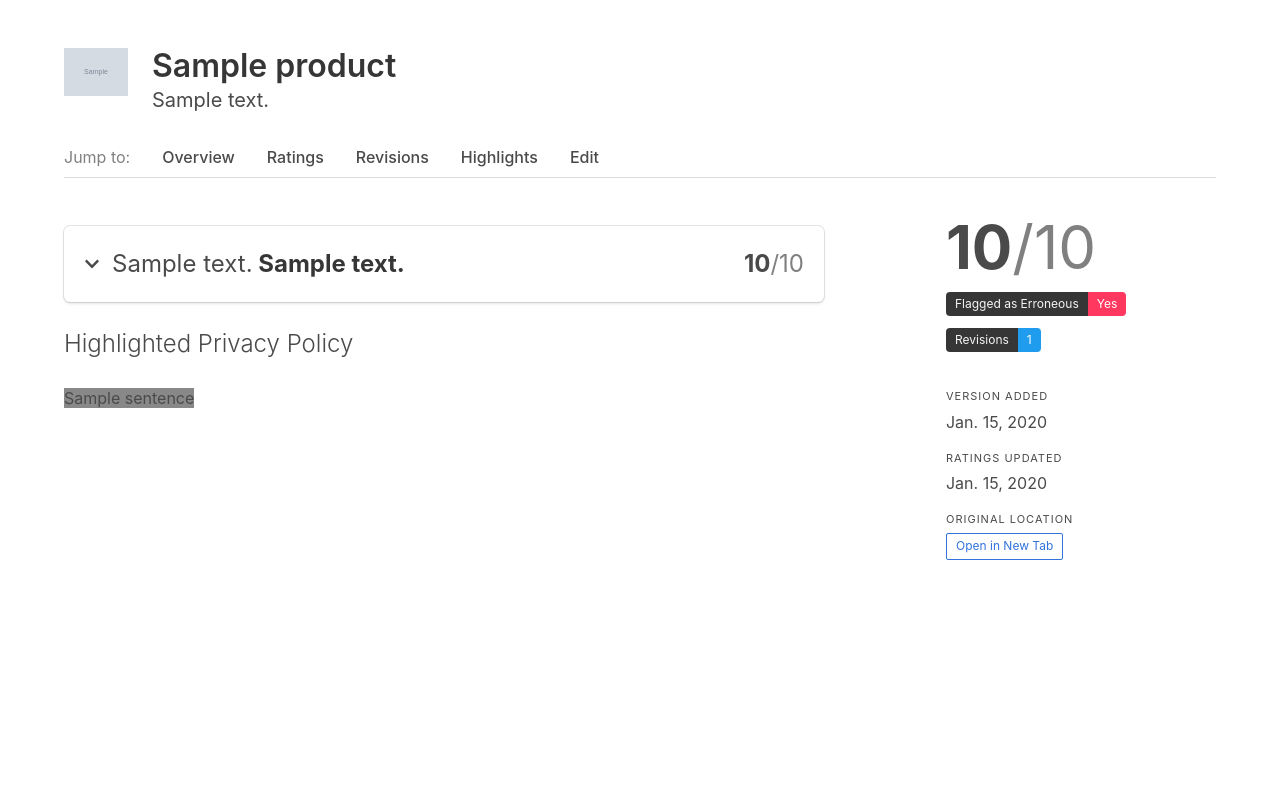
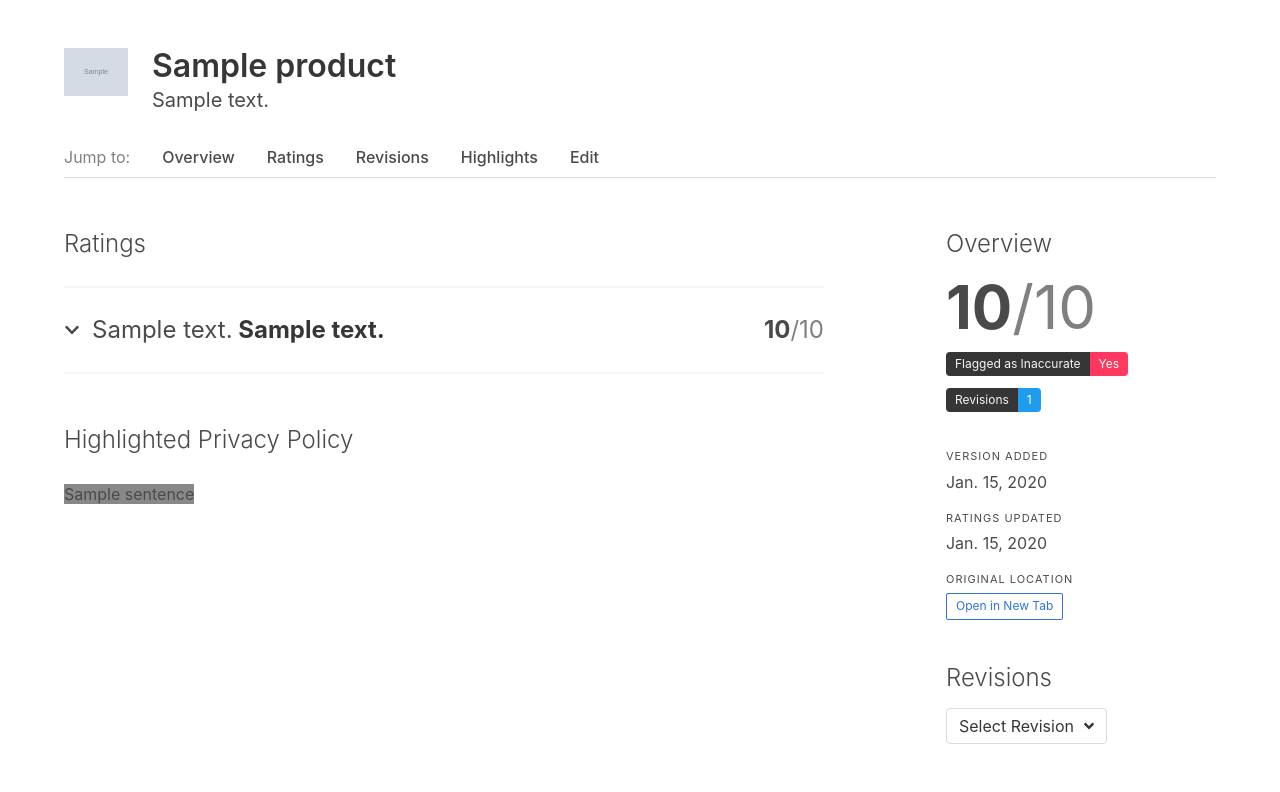
Before and after one commit to Politiwatch/privacyspy, a Django app: template privacyspy/core/templates/core/product.html in a window 1280 px wide. Shown: the part 52-844 px from the top of the page. Before the commit the page ends 612 px from the top, so only its background shows below. Run offline with Django 3.2, Linux system fonts and the light colour scheme; tables that the repository leaves empty hold one stand-in row (values such as "Sample post"); the template is opened without the code that fills it: values that come from a table or form of the project are taken from there, most other values are stand-ins (such as "Sample title", 1, 10 or a date in 2020); grey boxes marked "Sample" are stand-in pictures.

Commit message:
Clean policy page

```diff
--- a/privacyspy/core/models.py
+++ b/privacyspy/core/models.py
@@ -19,6 +19,11 @@ class Product(models.Model):
         if policies.count() == 0:
             return None
         return policies[0]
+
+    @property
+    def revisions(self):
+        most_recent = self.current_policy
+        return [policy for policy in PrivacyPolicy.objects.filter(product=self, published=True).order_by("-added") if policy != most_recent]
 
     def __str__(self):
         return self.name
@@ -58,7 +63,7 @@ class PrivacyPolicy(models.Model):
 
     @property
     def revisions(self):
-        return PrivacyPolicy.objects.filter(product=self.product)
+        return PrivacyPolicy.objects.filter(product=self.product, published=True)
 
     def parse_highlights(self):
         if self.highlights_json.strip() == "":
--- a/privacyspy/core/static/core/css/core.css
+++ b/privacyspy/core/static/core/css/core.css
@@ -38,3 +38,7 @@
 .policy-score {
     font-size: 125% !important;
 }
+
+.pad {
+    margin-bottom: 0.5em;
+}
--- a/privacyspy/core/templates/core/policy.html
+++ b/privacyspy/core/templates/core/policy.html
@@ -15,12 +15,18 @@
         <li><a class="has-text-weight-medium" href="{% url 'edit_policy' policy.id %}">Edit</a></li>
     </ul>
 </div>
+<br>
 <div class="columns reverse-order-columns">
     <div class="column is-8">
-        <br>
         <div id="policy-ratings">
+            <h4 class="is-size-4 has-text-weight-light">Ratings</h4>
+            <hr>
             {% for selection in policy.rubric_selections %}
             {% include 'core/rubric_selection.html' %}
+            {% empty %}
+            <div class="notification">
+                No ratings have been established for this privacy policy. Try selecting a different revision or product.
+            </div>
             {% endfor %}
         </div>
         {% with policy.parse_highlights as highlights %}
@@ -32,7 +38,9 @@
         </div>
         {% endwith %}
     </div>
-    <div class="column is-offset-1" id="policy-overview">
+    <div class="column is-offset-1">
+        <div id="policy-overview">
+            <h4 class="is-size-4 has-text-weight-light">Overview</h4>
             <h3 class="is-size-1 has-text-weight-bold">
                 <span class="policy-score">
                     {% if policy.score > -1 %}
@@ -45,7 +53,7 @@
             <div class="field is-grouped is-grouped-multiline">
                 <div class="control">
                     <div class="tags has-addons">
-                    <span class="tag is-dark">Flagged as Erroneous</span>
+                        <span class="tag is-dark">Flagged as Inaccurate</span>
                         {% if policy.out_of_date or policy.erroneous %}
                         <span class="tag is-danger">Yes</span>
                         {% else %}
@@ -71,8 +79,44 @@
             </div>
             <div class="policy-column-stat">
                 <div class="heading">Original Location</div>
-            <a class="button is-link is-small is-outlined" href="{{policy.original_url}}" target="_blank">Open in New
+                <a class="button is-link is-small is-outlined" href="{{policy.original_url}}" target="_blank">Open in
+                    New
                     Tab</a>
+            </div>
+        </div>
+        <br>
+        <div id="policy-revisions">
+            <h4 class="is-size-4 has-text-weight-light pad">Revisions</h4>
+            <div class="dropdown is-hoverable">
+                <div class="dropdown-trigger">
+                    <button class="button" aria-haspopup="true" aria-controls="dropdown-menu4">
+                        <span>Select Revision</span>
+                        <span class="icon is-small">
+                            <i class="fas fa-angle-down" aria-hidden="true"></i>
+                        </span>
+                    </button>
+                </div>
+                <div class="dropdown-menu" id="dropdown-menu4" role="menu">
+                    <div class="dropdown-content">
+                        <a href="{% url 'product' product_slug=policy.product.slug %}"
+                            class="dropdown-item {% if policy.product.current_policy == policy %}is-active{% endif %}">Latest</a>
+                        <hr class="dropdown-divider">
+                        {% with policy.product.revisions as revisions %}
+                        {% for revision in revisions %}
+                        <a href="{% url 'product' policy.product.slug %}?revision={{revision.id}}"
+                            class="dropdown-item {% if policy == revision %}is-active{% endif %}">{{revision.added|naturalday|capfirst}}</a>
+                        {% empty %}
+                        <p class="dropdown-item has-text-grey">PrivacySpy has no other revisions of this privacy policy
+                            in its database.</p>
+                        {% endfor %}
+                        {% if revisions %}
+                        <hr class="dropdown-divider">
+                        <p class="dropdown-item has-text-grey">Note that the times listed above are when the policy revision was added to PrivacySpy, not when it was originally published or last updated.</p>
+                        {% endif %}
+                        {% endwith %}
+                    </div>
+                </div>
+            </div>
         </div>
     </div>
 </div>
--- a/privacyspy/core/templates/core/rubric_selection.html
+++ b/privacyspy/core/templates/core/rubric_selection.html
@@ -1,6 +1,6 @@
 {% load humanize %}
 
-<div class="rubric-selection box">
+<div class="rubric-selection">
     <div class="selection-overview" onclick="toggleRubricSelection('#selection-{{selection.id}}')">
         <div class="level">
             <div class="level-left">
@@ -57,4 +57,5 @@
         </div>
         <small class="has-text-grey">Decided {{selection.updated|naturalday}}. Click <a href="#">here</a> to flag this entry as incorrect.</small>
     </div>
+    <hr>
 </div>
```
Lines whose indentation alone changed are shown as unchanged.
